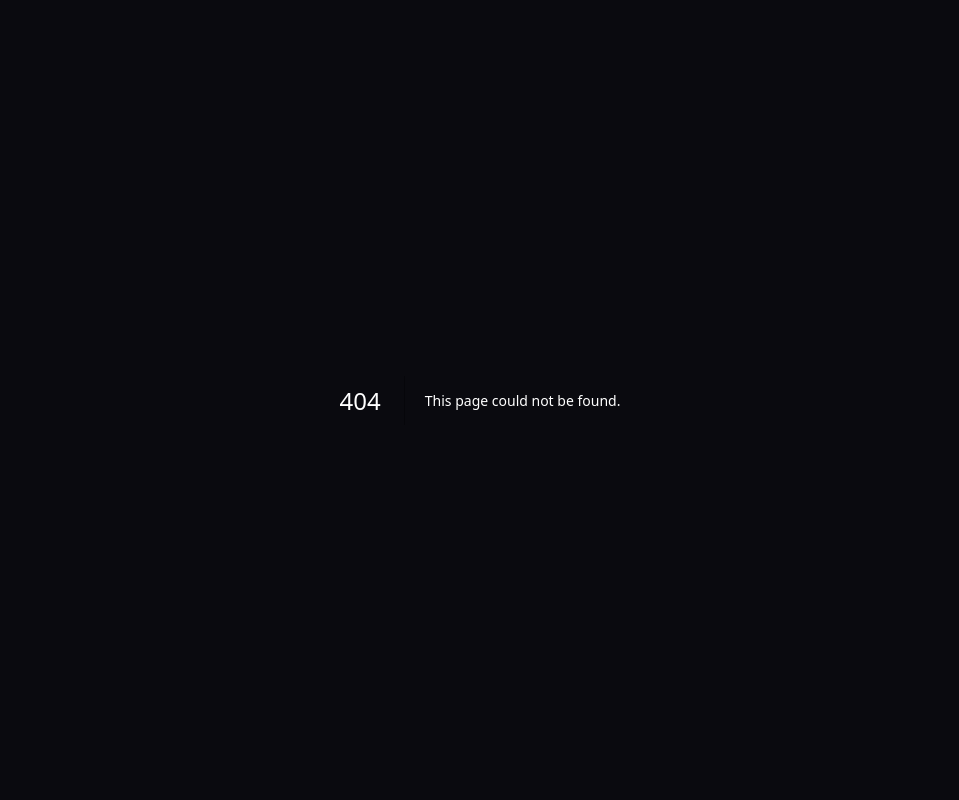
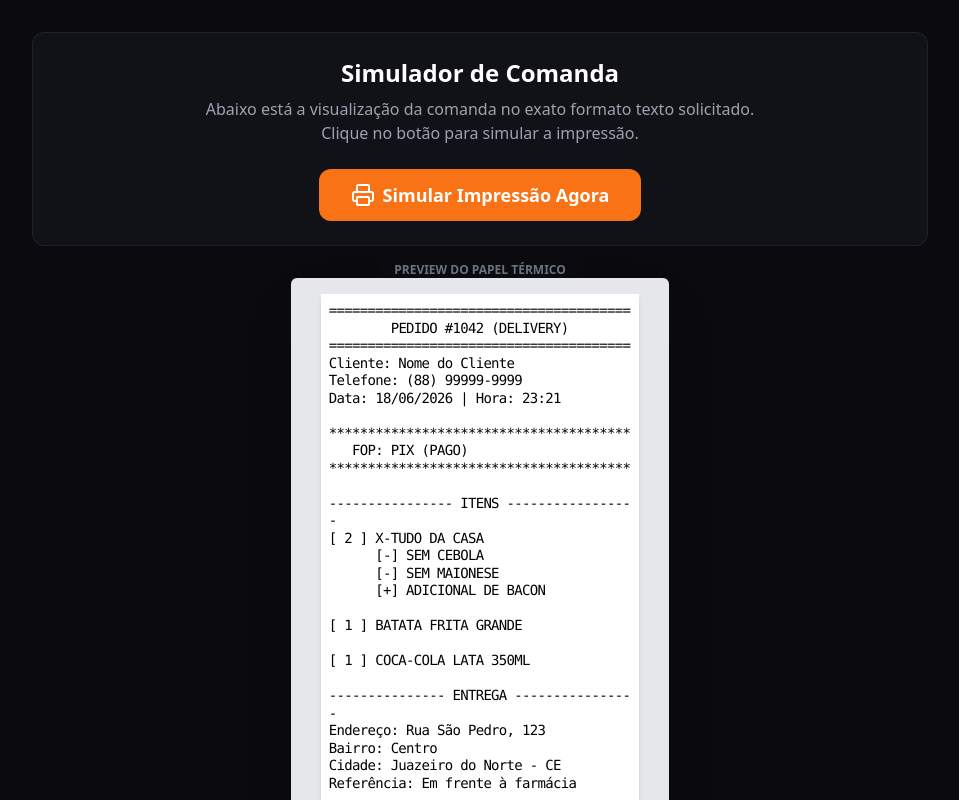
Before and after one commit to pontobee/Food.bee, a Next.js app: page /preview-comanda in a window 1280 px wide. Before the commit this address had no page. Shown: the top 800 px of the page, without its empty margins (160-1119 px from the left). Built offline with nearby package versions, Linux system fonts and the light colour scheme.

Commit message:
feat: implement native thermal printing receipt component and preview

```diff
--- a/app/globals.css
+++ b/app/globals.css
@@ -51,3 +51,34 @@
   }
   .pulse-dot { animation: pulse-dot 2s ease-in-out infinite; }
 }
+
+@layer utilities {
+  @media print {
+    /* Esconde tudo no body por padrão na impressão */
+    body * {
+      visibility: hidden;
+    }
+
+    /* Oculta os botões e fundos da tela */
+    .no-print {
+      display: none !important;
+    }
+
+    /* Mostra apenas a área de impressão e seus filhos */
+    .print-area, .print-area * {
+      visibility: visible;
+    }
+
+    /* Posiciona a comanda no canto superior esquerdo para ocupar o papel */
+    .print-area {
+      position: absolute;
+      left: 0;
+      top: 0;
+      width: 80mm; /* Largura padrão de bobina térmica grande */
+      margin: 0;
+      padding: 0;
+      background-color: white !important;
+      color: black !important;
+    }
+  }
+}
--- /dev/null
+++ b/app/preview-comanda/page.tsx
@@ -0,0 +1,84 @@
+"use client";
+
+import React, { useRef } from "react";
+import { TicketComanda, PedidoParaImpressao } from "@/components/pedidos/TicketComanda";
+import { PrinterIcon } from "lucide-react";
+
+export default function PreviewComandaPage() {
+  // Pedido fake para demonstração no novo formato exato solicitado
+  const mockPedido: PedidoParaImpressao = {
+    id: "1042",
+    cliente: "Nome do Cliente",
+    telefone: "(88) 99999-9999",
+    tipo: "DELIVERY",
+    endereco: {
+      rua: "Rua São Pedro, 123",
+      bairro: "Centro",
+      cidade: "Juazeiro do Norte - CE",
+      referencia: "Em frente à farmácia"
+    },
+    data: new Date(2026, 5, 18, 23, 21), // 18/06/2026 23:21
+    fop: "PIX",
+    statusPagamento: "PAGO",
+    subtotal: 52.00,
+    taxaEntrega: 5.00,
+    total: 57.00,
+    trocoPara: 100.00,
+    itens: [
+      {
+        quantidade: 2,
+        nome: "X-TUDO DA CASA",
+        remocoes: ["SEM CEBOLA", "SEM MAIONESE"],
+        adicionais: ["ADICIONAL DE BACON"],
+      },
+      {
+        quantidade: 1,
+        nome: "BATATA FRITA GRANDE",
+      },
+      {
+        quantidade: 1,
+        nome: "COCA-COLA LATA 350ML",
+      }
+    ]
+  };
+
+  const handlePrint = () => {
+    window.print();
+  };
+
+  return (
+    <div className="min-h-screen bg-dark-900 p-8">
+      <div className="max-w-4xl mx-auto">
+
+        {/* Área de Interface de Usuário */}
+        <div className="no-print mb-8 p-6 bg-dark-800 rounded-xl border border-dark-600 flex flex-col items-center text-center">
+          <h1 className="text-2xl font-bold text-white mb-2">Simulador de Comanda</h1>
+          <p className="text-gray-400 mb-6">
+            Abaixo está a visualização da comanda no exato formato texto solicitado. <br/>
+            Clique no botão para simular a impressão.
+          </p>
+
+          <button
+            onClick={handlePrint}
+            className="btn-primary px-8 py-3 text-lg"
+          >
+            <PrinterIcon size={24} />
+            Simular Impressão Agora
+          </button>
+        </div>
+
+        {/* Container visual */}
+        <div className="relative mx-auto bg-gray-200 p-4 rounded-md shadow-2xl flex justify-center w-[100mm] print:bg-transparent print:shadow-none print:p-0">
+          <div className="no-print absolute -top-4 text-xs font-bold text-gray-500 uppercase">
+            Preview do Papel Térmico
+          </div>
+
+          <div className="relative z-10 shadow-md">
+            <TicketComanda pedido={mockPedido} />
+          </div>
+        </div>
+
+      </div>
+    </div>
+  );
+}
--- /dev/null
+++ b/components/pedidos/TicketComanda.tsx
@@ -0,0 +1,142 @@
+import React from "react";
+
+export interface ItemPedido {
+  quantidade: number;
+  nome: string;
+  adicionais?: string[]; // [+]
+  remocoes?: string[];   // [-]
+  observacao?: string;   // OBS
+}
+
+export interface PedidoParaImpressao {
+  id: string;
+  cliente: string;
+  telefone?: string;
+  tipo: "DELIVERY" | "RETIRADA" | "MESA";
+  mesa?: string;
+  endereco?: {
+    rua: string;
+    bairro: string;
+    cidade: string;
+    referencia?: string;
+  };
+  itens: ItemPedido[];
+  data: Date;
+  fop: string; // Forma de Pagamento
+  statusPagamento: string; // ex: PAGO, PENDENTE
+  subtotal: number;
+  taxaEntrega?: number;
+  total: number;
+  trocoPara?: number; // Para alinhar com o pedido de 'Troco para: R$ 100,00'
+}
+
+interface TicketComandaProps {
+  pedido: PedidoParaImpressao;
+}
+
+export function TicketComanda({ pedido }: TicketComandaProps) {
+  // Helpers para formatação
+  const padC = (str: string, length: number, char = " ") => {
+    if (str.length >= length) return str;
+    const leftPad = Math.floor((length - str.length) / 2);
+    const rightPad = length - str.length - leftPad;
+    return char.repeat(leftPad) + str + char.repeat(rightPad);
+  };
+
+  const padR = (str: string, length: number, char = " ") => str.padEnd(length, char);
+  const padL = (str: string, length: number, char = " ") => str.padStart(length, char);
+
+  // Preenchemos o valor com espaços (tamanho 6) para o R$ ficar perfeitamente alinhado
+  const formatMoney = (val: number) => "R$ " + padL(val.toFixed(2).replace(".", ","), 6);
+
+  const rowJustify = (left: string, right: string, totalWidth: number) => {
+    const spaces = totalWidth - left.length - right.length;
+    return left + " ".repeat(Math.max(0, spaces)) + right;
+  };
+
+  const width = 40;
+  const lineEq = "=".repeat(width);
+  const lineAst = "*".repeat(width);
+  const lineDash = "-".repeat(width);
+
+  const dataStr = pedido.data.toLocaleDateString("pt-BR", { day: "2-digit", month: "2-digit", year: "numeric" });
+  const horaStr = pedido.data.toLocaleTimeString("pt-BR", { hour: "2-digit", minute: "2-digit" });
+
+  const buildReceipt = () => {
+    let out = "";
+
+    // Header
+    out += lineEq + "\n";
+    out += padC(`PEDIDO #${pedido.id} (${pedido.tipo})`, width) + "\n";
+    out += lineEq + "\n";
+
+    // Cliente
+    out += `Cliente: ${pedido.cliente}\n`;
+    if (pedido.telefone) out += `Telefone: ${pedido.telefone}\n`;
+    out += `Data: ${dataStr} | Hora: ${horaStr}\n\n`;
+
+    // FOP
+    out += lineAst + "\n";
+    out += `   FOP: ${pedido.fop} (${pedido.statusPagamento})\n`;
+    out += lineAst + "\n\n";
+
+    // Itens
+    out += padC(" ITENS ", width, "-") + "\n";
+    pedido.itens.forEach(item => {
+      out += `[ ${item.quantidade} ] ${item.nome.toUpperCase()}\n`;
+      if (item.remocoes) {
+        item.remocoes.forEach(rem => {
+          out += `      [-] ${rem.toUpperCase()}\n`;
+        });
+      }
+      if (item.adicionais) {
+        item.adicionais.forEach(add => {
+          out += `      [+] ${add.toUpperCase()}\n`;
+        });
+      }
+      if (item.observacao) {
+        out += `      [OBS] ${item.observacao.toUpperCase()}\n`;
+      }
+      out += "\n";
+    });
+
+    // Entrega
+    if (pedido.tipo === "DELIVERY" && pedido.endereco) {
+      out += padC(" ENTREGA ", width, "-") + "\n";
+      out += `Endereço: ${pedido.endereco.rua}\n`;
+      out += `Bairro: ${pedido.endereco.bairro}\n`;
+      out += `Cidade: ${pedido.endereco.cidade}\n`;
+      if (pedido.endereco.referencia) {
+        out += `Referência: ${pedido.endereco.referencia}\n`;
+      }
+      out += "\n";
+    }
+
+    // Valores
+    out += padC(" VALORES ", width, "-") + "\n";
+    out += rowJustify("Subtotal:", formatMoney(pedido.subtotal), width) + "\n";
+    if (pedido.taxaEntrega !== undefined) {
+      out += rowJustify("Taxa de Entrega:", formatMoney(pedido.taxaEntrega), width) + "\n";
+    }
+    out += lineDash + "\n";
+    out += rowJustify("TOTAL DO PEDIDO:", formatMoney(pedido.total), width) + "\n";
+
+    // Linha do Troco adicionada
+    if (pedido.trocoPara) {
+      out += rowJustify("Troco para:", formatMoney(pedido.trocoPara), width) + "\n";
+    }
+
+    out += lineEq + "\n";
+    out += padC("LancheSmart - Gestão Inteligente", width) + "\n";
+
+    return out;
+  };
+
+  return (
+    <div className="print-area bg-white p-2">
+      <pre className="font-mono text-black whitespace-pre-wrap leading-tight text-sm tracking-tighter" style={{ width: "80mm", margin: "0 auto", overflowX: "hidden" }}>
+        {buildReceipt()}
+      </pre>
+    </div>
+  );
+}
```
